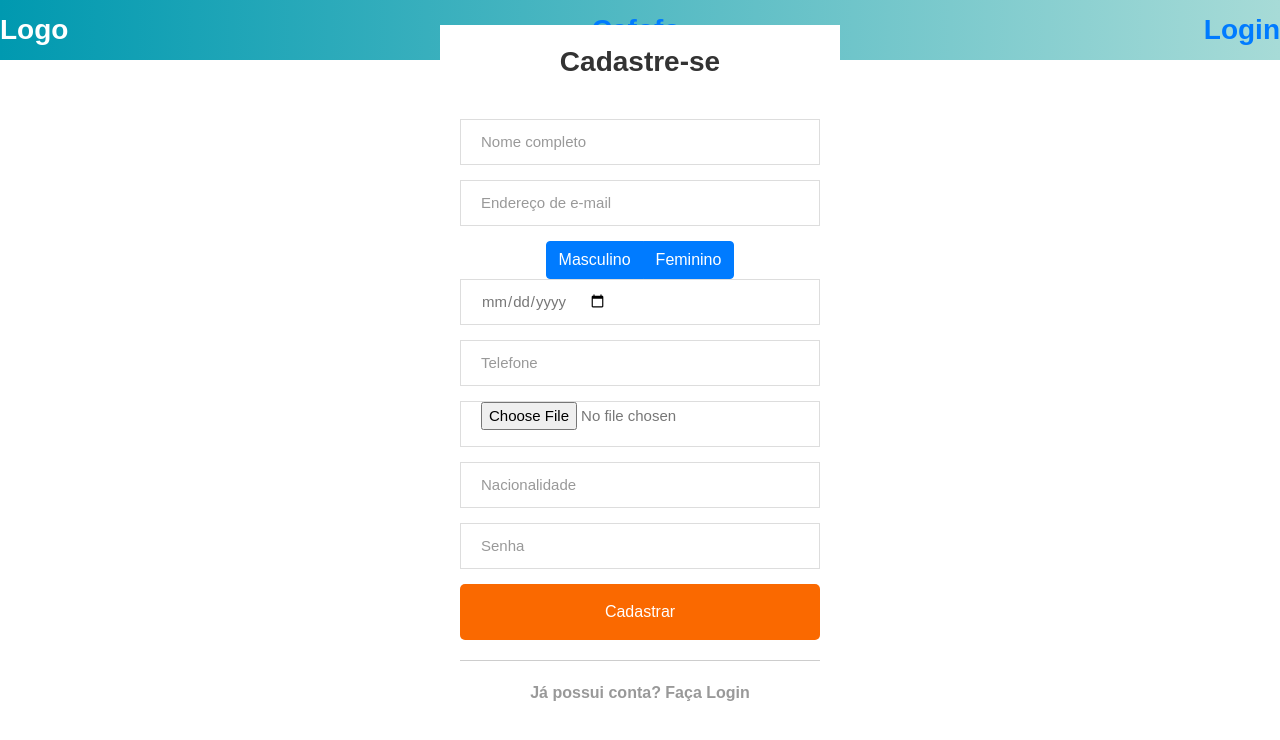
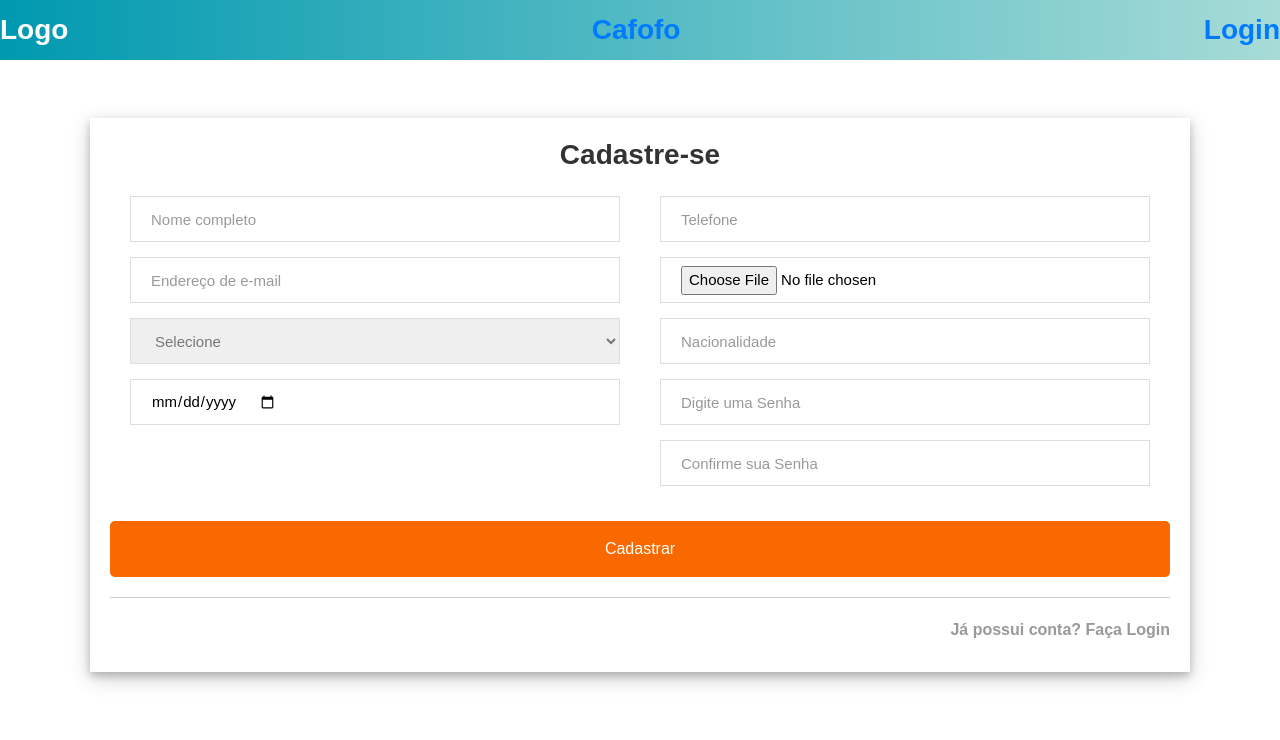
Before and after one commit to desenho-2019/WebAPP, a React (Create React App) app in the folder cafofo/: page /cadastro in a window 1280 px wide. Shown: the top 740 px of the page. Built offline with nearby package versions, Linux system fonts and the light colour scheme.

Commit message:
Styling SignUp Page and Password Verification

```diff
--- a/cafofo/src/pages/userRegister/index.js
+++ b/cafofo/src/pages/userRegister/index.js
@@ -18,7 +18,8 @@ export default class userRegister extends Component {
             foto: "",
             redesSociais: [],
             nacionalidade: "",
-            password: ""
+            password: "",
+            confirmPassword:""
         };
     }
 
@@ -32,8 +33,20 @@ export default class userRegister extends Component {
         });
     }
 
-    handleSubmit = event => {
-        event.preventDefault();
+    handleConfirmPassword = (event) => {
+        if (event.target.value !== this.state.password) {
+            alert("Confirmação de senha incorreta");
+          this.setState({confirmPassword: event.target.value})
+        }
+    }
+
+    handleSubmit = (event) => {
+        if(this.state.password !== this.state.confirmPassword){
+            alert("Confirmação de senha incorreta");
+        }
+        else {
+            event.preventDefault();
+        ;}
     }
 
     render() {
@@ -41,6 +54,7 @@ export default class userRegister extends Component {
             <Container>
                 <Form onSubmit={this.handleSubmit}>
                 <h1>Cadastre-se</h1>
+                <div className="grid-container">
                 <input
                     type="text"
                     placeholder="Nome completo"
@@ -51,21 +65,28 @@ export default class userRegister extends Component {
                     placeholder="Endereço de e-mail"
                     onChange={e => this.setState({ email: e.target.value })}
                 />
-                <ToggleButtonGroup type="checkbox">
-                    <ToggleButton>Masculino</ToggleButton>
-                    <ToggleButton>Feminino</ToggleButton>
-                </ToggleButtonGroup>
+                <select
+                    type="select"
+                    onChange={e => this.setState({ genero: e.target.value })}>
+                    <option>Selecione</option>
+                    <option>Masculino</option>
+                    <option>Feminino</option>
+                    <option>Outro</option>
+                </select>
                 <input
                     type="date"
                     placeholder="Data de nascimento"
                     onChange={e => this.setState({ nascimento: e.target.value })}
                 />
+                </div>
+                <div className="grid-container">
                 <input
                     type="phone"
                     placeholder="Telefone"
                     onChange={e => this.setState({ telefone: e.target.value })}
                 />
                 <input
+                    id="file"
                     type="file"
                     placeholder="Foto de perfil"
                     onChange={e => this.setState({ foto: e.target.value })}
@@ -77,9 +98,15 @@ export default class userRegister extends Component {
                 />
                 <input
                     type="password"
-                    placeholder="Senha"
+                    placeholder="Digite uma Senha"
                     onChange={e => this.setState({ password: e.target.value })}
                 />
+                <input
+                    type="password"
+                    placeholder="Confirme sua Senha"
+                    onChange={e => this.setState({ confirmPassword: e.target.value })}
+                />
+                </div>
                 <button type="submit">Cadastrar</button>
                 <hr />
                 <Link to="/login">Já possui conta? Faça Login</Link>
--- a/cafofo/src/pages/userRegister/styles.js
+++ b/cafofo/src/pages/userRegister/styles.js
@@ -4,21 +4,47 @@ export const Container = styled.div`
   display: flex;
   align-items: center;
   justify-content: center;
-  height: 80vh;
+  height: 50vh;
 `;
 
 export const Form = styled.form`
-  width: 400px;
+
+  width: 1100px;
   background: #fff;
   padding: 20px;
-  display: flex;
+  display: table;
+  margin-top: 25%;
+  margin-bottom: 50px;
   flex-direction: column;
+  overflow: hidden;
   align-items: center;
+  box-shadow: 0 4px 8px 0 rgba(0, 0, 0, 0.2), 0 6px 20px 0 rgba(0, 0, 0, 0.19);
   img {
     width: 100px;
     margin: 10px 0 40px;
   }
+  .grid-container {
+    float: left;
+    width: 50%;
+    padding: 20px;
+  }
   input {
+    display: flex;
+    height: 46px;
+    margin-bottom: 15px;
+    padding: 0 20px;
+    color: #000;
+    font-size: 15px;
+    width: 100%;
+    border: 1px solid #ddd;
+    &::placeholder {
+      color: #999;
+    }
+  }
+  input:focus {
+    border: 1px solid #0099B0;
+  }
+  select {
     display: flex;
     height: 46px;
     margin-bottom: 15px;
@@ -31,6 +57,9 @@ export const Form = styled.form`
       color: #999;
     }
   }
+  input#file {
+    padding-top: 8px;
+  }
   button {
     color: #fff;
     font-size: 16px;
@@ -39,6 +68,11 @@ export const Form = styled.form`
     border: 0;
     border-radius: 5px;
     width: 100%;
+  }
+  button:hover {
+    opacity: 0.9;
+    transition-delay: 0.1s;
+    transform: scale(1.002);
   }
   hr {
     margin: 20px 0;
@@ -52,10 +86,16 @@ export const Form = styled.form`
     color: #999;
     text-decoration: none;
     margin-bottom: 10px;
+    text-align: center;
+    float: right;
+  }
+  a:hover {
+    color: #0099B0;
   }
   h1 {
     font-size: 28px;
     font-weight: bold;
-    margin-bottom: 40px;
+    margin-bottom: 5px;
+    text-align: center;
   }
 `
```
